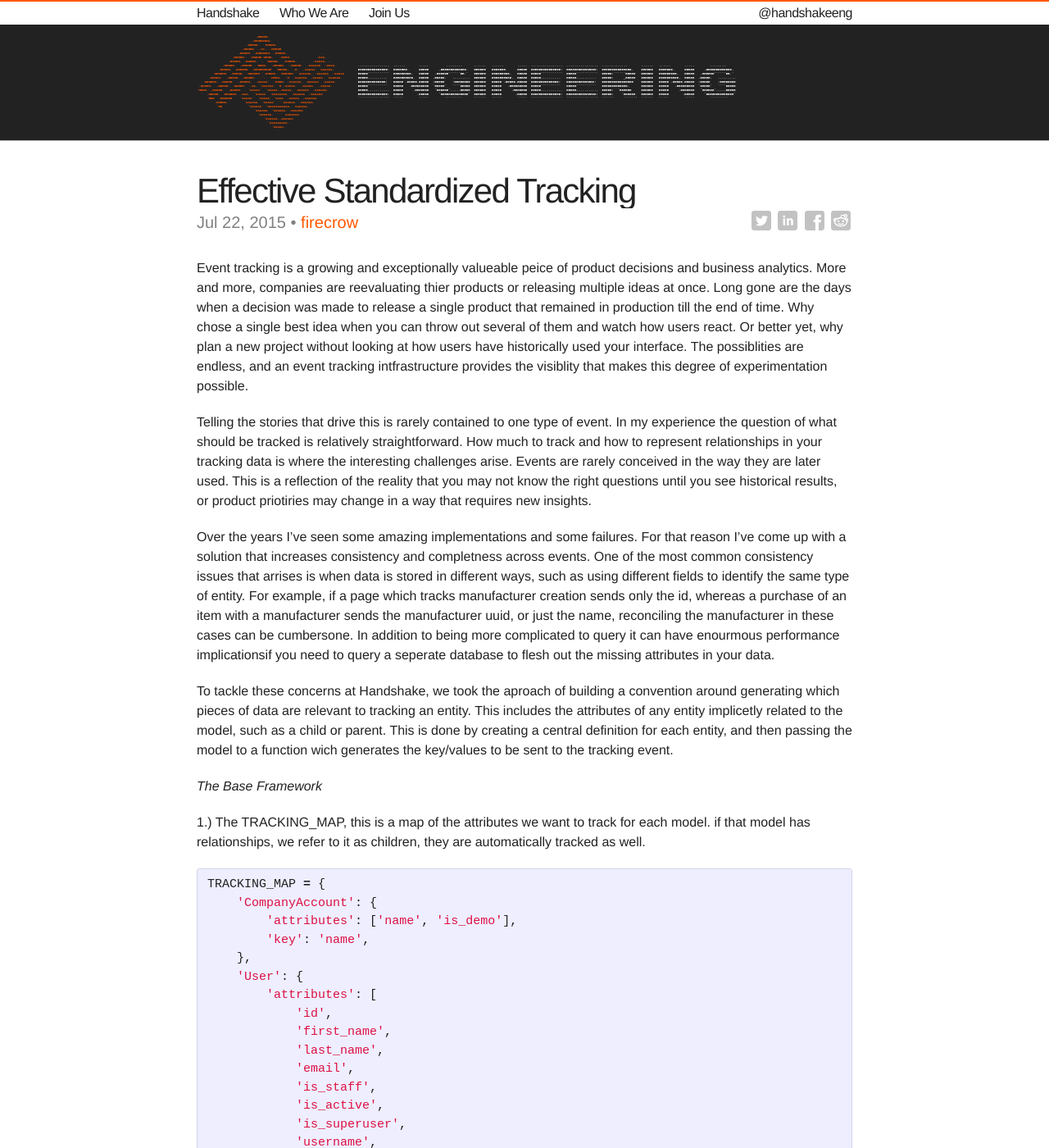
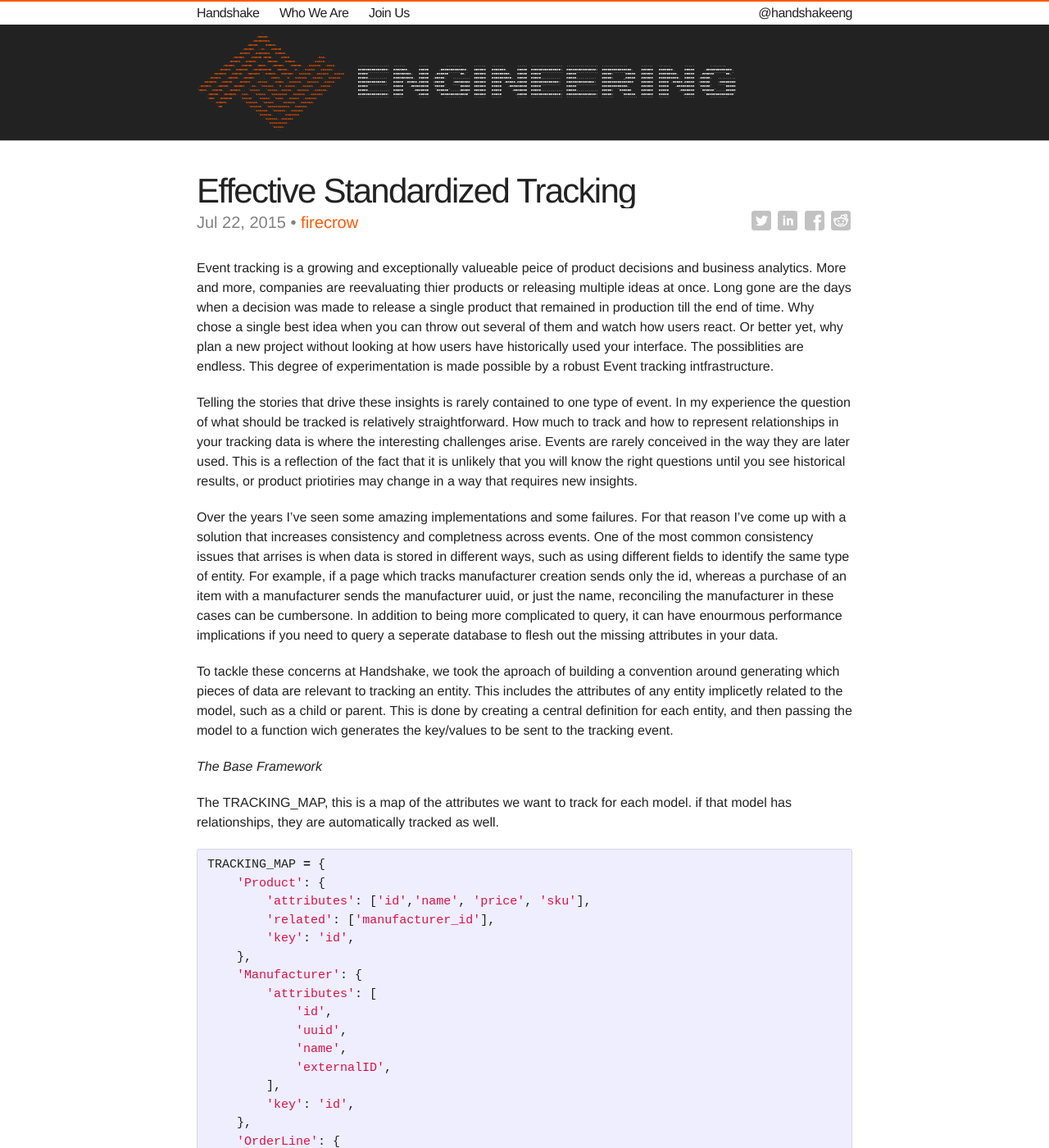
Before and after one commit to handshake/handshake.github.io, a Jekyll site: the page built from _posts/2015-07-22-tracking-values.md, in a window 1280 px wide and 1400 px high. Shown: the whole window at 82% size. Built offline with Jekyll 4.4.1, drawn with Linux system fonts in a browser that asks for light colours; comment, search, counter and statistics services are not loaded; some of the changed text lies outside the part shown.

Commit message:
[tracking-values] super amazingly motivating draft of awesomeness, super spelling mestake heavy though, stay tuned
Signed-off-by: firecrow <firecrow.silvernight@handshake.com>

```diff
--- a/_posts/2015-07-22-tracking-values.md
+++ b/_posts/2015-07-22-tracking-values.md
@@ -13,16 +13,16 @@
 till the end of time.  Why chose a single best idea when you can throw out
 several of them and watch how users react. Or better yet, why plan a new
 project without looking at how users have historically used your interface. The
-possiblities are endless, and an event tracking intfrastructure provides the
-visiblity that makes this degree of experimentation possible.
+possiblities are endless. This degree of experimentation is made possible by a
+robust Event tracking intfrastructure.
 
-Telling the stories that drive this is rarely contained to one type of event.
-In my experience the question of what should be tracked is relatively
+Telling the stories that drive these insights is rarely contained to one type
+of event. In my experience the question of what should be tracked is relatively
 straightforward. How much to track and how to represent relationships in your
-tracking data is where the interesting challenges arise. Events are rarely
-conceived in the way they are later used. This is a reflection of the reality
-that you may not know the right questions until you see historical results, or
-product priotiries may change in a way that requires new insights.
+tracking data is where the interesting challenges arise.  Events are rarely
+conceived in the way they are later used. This is a reflection of the fact that
+it is unlikely that you will know the right questions until you see historical
+results, or product priotiries may change in a way that requires new insights.
 
 Over the years I've seen some amazing implementations and some failures. For
 that reason I've come up with a solution that increases consistency and
@@ -32,52 +32,53 @@
 manufacturer creation sends only the id, whereas a purchase of an item with a
 manufacturer sends the manufacturer uuid, or just the name, reconciling the
 manufacturer in these cases can be cumbersone. In addition to being more
-complicated to query it can have enourmous performance implicationsif you need
-to query a seperate database to flesh out the missing attributes in your data.
+complicated to query, it can have enourmous performance implications if you
+need to query a seperate database to flesh out the missing attributes in your
+data.
 
 To tackle these concerns at Handshake, we took the aproach of building a
 convention around generating which pieces of data are relevant to tracking an
 entity. This includes the attributes of any entity implicetly related to the
 model, such as a child or parent. This is done by creating a central
 definition for each entity, and then passing the model to a function wich
-generates the key/values to be sent to the
-tracking event.
+generates the key/values to be sent to the tracking event.
 
 *The Base Framework*
 
-1.) The TRACKING_MAP, this is a map of the attributes we want to track for each
-model. if that model has relationships, we refer to it as children, they are
+The TRACKING_MAP, this is a map of the attributes we want to track for each
+model. if that model has relationships, they are
 automatically tracked as well.
 
 {% highlight python %}
 TRACKING_MAP = {
-    'CompanyAccount': {
-        'attributes': ['name', 'is_demo'],
-        'key': 'name',
+    'Product': {
+        'attributes': ['id','name', 'price', 'sku'],
+        'related': ['manufacturer_id'],
+        'key': 'id',
     },
-    'User': {
+    'Manufacturer': {
         'attributes': [
             'id',
-            'first_name',
-            'last_name',
-            'email',
-            'is_staff',
-            'is_active',
-            'is_superuser',
-            'username',
+            'uuid',
+            'name',
+            'externalID',
         ],
-        'model':User,
         'key': 'id',
     },
-    'BuyerProfile': {
-        'attributes': ['uuid','ctime'],
-        'related': ['user'],
+    'OrderLine': {
+        'attributes':['id', 'qty'],
+        'related': ['product', 'order']
+        'key':'id',
+    },
+    'Order': {
+        'attributes': ['id', 'uuid', 'total'],
+        'related': ['retail_company'],
         'key': 'uuid',
-    },
+    }
 }
 {% endhighlight %}
 
-2.) A function we call trackingValues, that receives a series of model objects,
+A function we call trackingValues, that receives a series of model objects,
 and generates data based on the TRACKING_MAP
 
 {% highlight python %}
@@ -92,65 +93,54 @@
                 data[prefix+name] = value
 
         if tmap.get('children'):
-              for childname in tmap['children']:
-                  child = getattr(obj, childname)
-                  data.update(trackingValues(child))
+              for relname in tmap['related']:
+                  rel = getattr(obj, relname)
+                  data.update(trackingValues(rel))
     return data
 
 data = {
-    'action':'signup_click'
-    'name':my fancey things'
-}
-
-data.update(trackingValues(buyerA, demoCompany))
-
-#output
-data = {
-    'action':'signup_click',
-    'name':my fancey things',
-    'BuyerProfile_uuid':'6fa459ea-ee8a-3ca4-894e-db77e160355e',
-    'BuyerProfile_ctime':'2015-07-20 11:21:08.278070'
-    'User_id':123,
-    'User_first_name':'TestUser',
-    'User_last_name':'LastName',
-    'User_email':'test.user@example.com',
-    'User_is_staff':False,
-    'User_is_active':True,
-    'User_is_superuser':False,
-    'User_username':'testUserOne',
-    'CompanyAccount_name': 'The Demo Account',
-    'CompanyAccount_is_demo': True
+    'action':'orderLineUpdated'
 }
 
 {% endhighlight %}
 
-Notice that the User information was included from its definition as a child
-of the BuyerProfile Object.
-
-3.) A function that accepts an abbreviated URL version of the model and the
-attribute to look it up under, and then runs through the trackingValues
-function to generate the data for that instance of the model.
+Lets say we have an orderline with a quantity, that contains an product, and
+belongs to an order, and the product has a manufacturer. We can track all that
+by passing in the order line.
 
 {% highlight python %}
-def getModel(string, value):
-    try:
-        clsname, attname = string.split('__')
-        tmap = TRACKING_MAP.get(clsname)
-        model = tmap.get('model'):
-        return model.objects.get( **{ attname: value } )
 
+data.update(trackingValues(orderLine))
 
+{% endhighlight %}
 
-#https://www.example.com?BuyerProfile__uuid=6fa459ea-ee8a-3ca4-894e-db77e160355e&CompanyAccount__name=The%20Demo%20Company
+Will produce the output below.
 
-for key, value in request.GET:
-    data = {}
-    obj = getModel(key, value)
-    if obj:
-        data.update(trackingValues(obj))
+{% highlight python %}
+data = {
+    'action':'orderLineUpdated'
+    'OrderLine_id':1001,
+    'OrderLine_qty': 3,
+    'Product_id': 123,
+    'Product_name':'Gold Plated Duck Tape',
+    'Product_price': 100,000.00
+    'Product_sku': 'gquack',
+    'Order_id':357,
+    'Order_uuid':'2500b32e-7c1b-11e2-830a-70cd60f2c980'
+    'Order_total':714,328.00
+    'Manufacturer_id':789,
+    'Manufacturer_uuid':'f81d4fae-7dec-11d0-a765-00a0c91e6bf6',
+    'Manufacturer_name': 'Mario Bros Plumbing Supply',
+    'Manufacturer_externalID': "MBroPS',
+}
+{% endhighlight %}
 
-#generates the same output as above
-{% endhighlight %}
+Notice that the models related to the orderLine are inlcuded here. One thing to
+keep in mind is that in this function, the order total is representative of an
+order with several order lines, beyond just the duck tape. It's tempting in
+situations like this to say that the order details should not be in the event,
+but that breaks the simplicity of having this data automated. And when it comes
+to event tracking, extra data is far better than not enough.
 
 A few conventions have been defined, firstly for every place in tracking events
 where these models appear, all of the information will be included.  This is
@@ -158,12 +148,21 @@
 meet the key result, but it's very possible that tracking data will end up
 being used to answer questions other than the original intention.
 
-For this reason having all the data is extremely valuable, also having a
-complete set ensures that however an object is referenced, it can be referenced
-that way across multiple events. Another benefit of the getModel function is
-that it can take any uniquely identifiable field to generate the full set of
-data for tracking.  This is useful for situations where you only have access to
-the id or just the uuid or just the name or email. Depending on where you are
-in your code, getting a reference to all the data points for the model may be
-inconvenient. Your tracking url can simple use Class__key=value, and the server
-will dig up the rest when it is received.
+*Where Do We Go From Here*
+
+This is very exciting to me. The code to track events, which will be sprinkled
+all over the place, has been simplified. Both by using only a model in the
+calls to generate tracking data, and by including the relationships, we get a
+robust consistent implementation with only a few lines of code.
+
+Form here we can extend the framework to include one to many relationships, or
+metadata for the state of each entity. It will be trivial to extend this methodology to
+include addiional arguments to the function, or add lambda functions to the
+TRACKING_MAP. We have can add values to the data object directly, in the above
+case the 'action' value, if we could also add custom values to the entities
+themselves we could further customized our platform for targeted user events.
+
+This implementation is just the first step, based on the ideas of generating
+values in one place so they are homogenous for all. Stay tuned for the next
+iteration of this system, now that we have a concise and powerful base, event
+tracking for highly intricate insights can be the next big thing.
```
